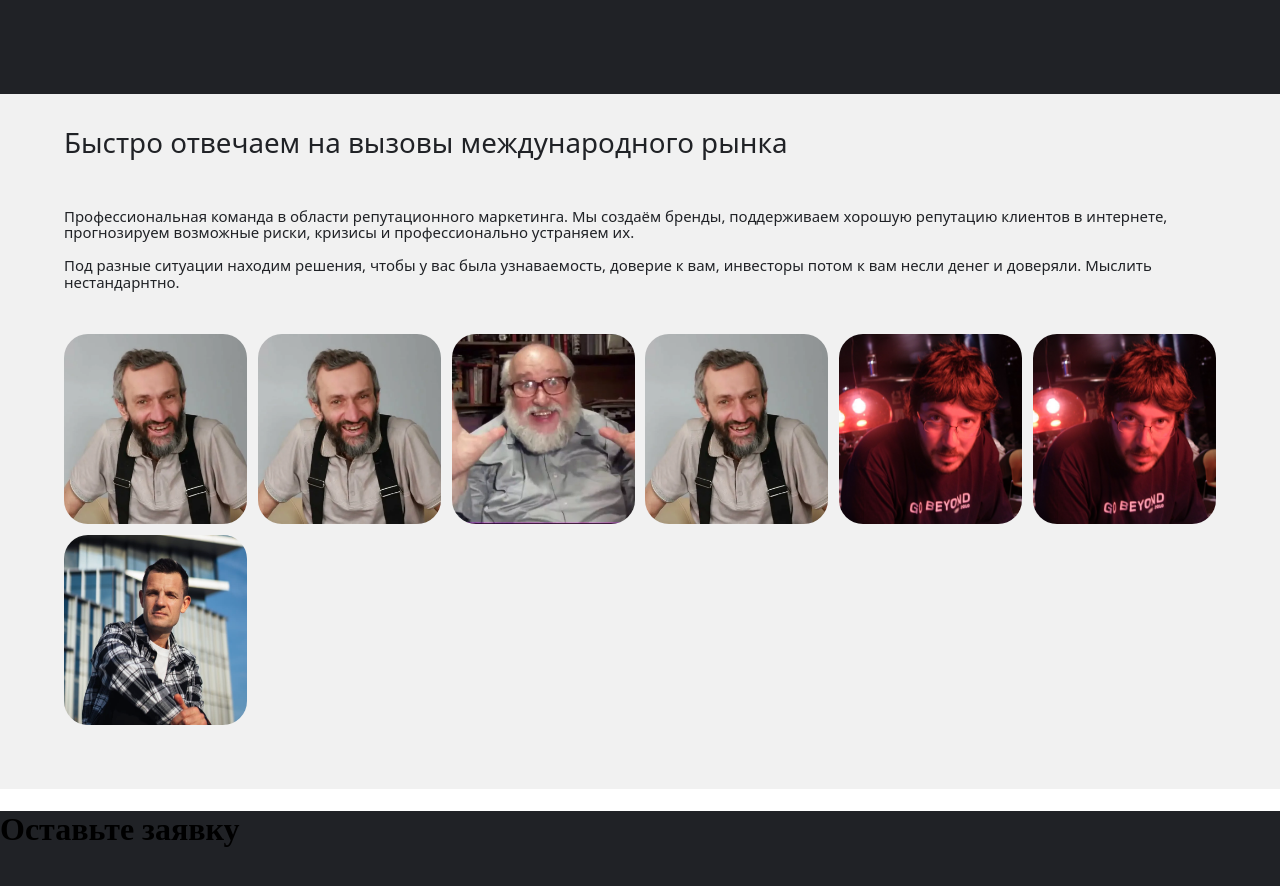
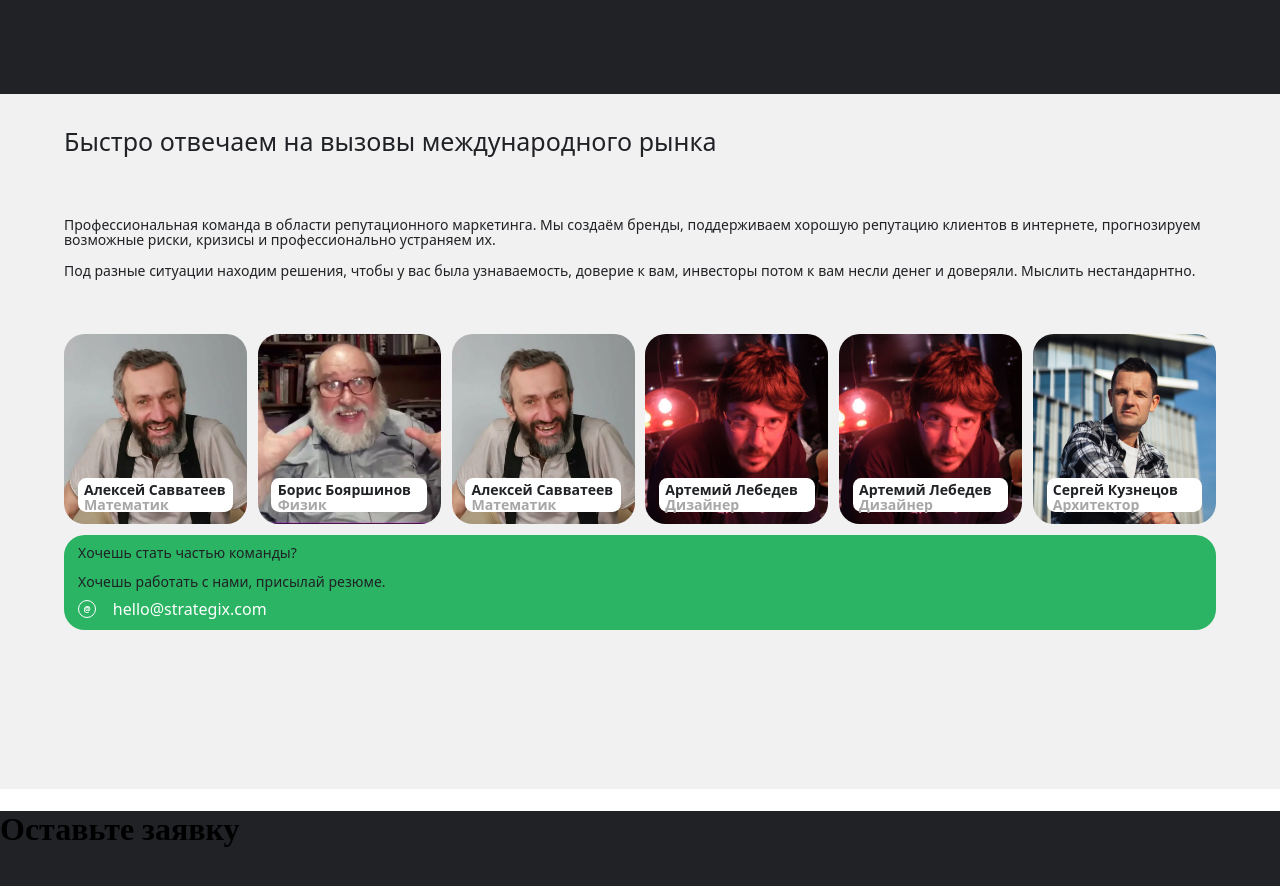
Before and after one commit to NiksorFront/Strategix, a Nuxt app in the folder frontend/: page / in a window 1280 px wide. Shown: the part 2463-3349 px from the top of the page. Built offline with nearby package versions, Linux system fonts and the light colour scheme; a web font is replaced by a local one.

Commit message:
Вёрстка секции «Наша команда»

```diff
--- a/frontend/src/app.vue
+++ b/frontend/src/app.vue
@@ -19,7 +19,7 @@ import '@/shared/ui/font.css';
 
 
     --section-width: calc(100vw - 2 * var(--padding-section-x));
-    --card-radius: min(24px, 1vw + 2vh);
+    --card-radius: min(24px, 1vw + 1vh);
     --gap-grid: clamp(10px, 0.834vw, 20px);
 
     --padding-section-x: 5vw;
@@ -32,10 +32,14 @@ import '@/shared/ui/font.css';
   .small-text {
     font-family: "Onest", system-ui, -apple-system, BlinkMacSystemFont, "Segoe UI", sans-serif;
     font-weight: 500;          /* Medium */
-    font-size: clamp(14px, 1.1675vw, 28px);
+    font-size: min(14px, 3.6vw);
     line-height: 110%;
     letter-spacing: 0;
     text-align: center;
+
+    @media(--tablet-width){
+      font-size: clamp(14px, 1.1675vw, 28px);
+    }
 
     @media(--mobile-medium) {
       font-size: min(14px, 2.917vh);
--- a/frontend/src/widgets/market-response/ui/MarketResponse.vue
+++ b/frontend/src/widgets/market-response/ui/MarketResponse.vue
@@ -29,9 +29,9 @@
     flex-wrap: wrap;
 
     @media(--tablet-width){
-      height: 22vh;
+      height: 20.5vh;
 
-      padding: 8vh var(--padding-section-x) 0;
+      padding: 8.5vh var(--padding-section-x) 0;
     }
 }
 
@@ -49,15 +49,16 @@
     text-transform: none;
 
     color: var(--strategix-dark);
-    font-size: clamp(25px, 2.166vw, 52px);
+    font-size: min(25px, 6.4vw);
 
     @media(--tablet-width){
       width: 50.4%;
       height: fit-content;
+      font-size: clamp(25px, 2.166vw, 52px);
     }
 
     @media(--mobile-medium) {
-      font-size: min(14px, 2.917vh);
+      font-size: min(25px, 5vh);
     }
 
 }
--- a/frontend/src/widgets/our-team/ui/MemberCard.vue
+++ b/frontend/src/widgets/our-team/ui/MemberCard.vue
@@ -3,37 +3,82 @@ const {peopleImg, name, lastname, position} = defineProps<{peopleImg: string, na
 </script>
 
 <template>
-  <NuxtImg
-    class="member-card"
-    :src="peopleImg"
-  >
+  <article class="member-card">
+    <NuxtImg
+      class="image-card"
+      :src="peopleImg"
+    />
     <div class="text-background">
-      <h4 class="name">
-        {{ name }}{{ lastname }}
+      <h4 class="small-text name">
+        {{ name }} {{ lastname }}
       </h4>
-      <p class="position">
+      <p class="small-text position">
         {{ position }}
       </p>
     </div>
-  </NuxtImg>
+  </article>
 </template>
 
 <style scoped>
 .member-card{
     width: 100%;
     height: 100%;
+    overflow: hidden;
+    border-radius: var(--card-radius);
+
+    position: relative;
+}
+
+.image-card{
+    width: 100%;
+    height: 100%;
     object-fit: cover;
-    border-radius: var(--card-radius);
 }
 
 .text-background{
+    width: 85%;
+    height: 18%;
 
+    position: absolute;
+    top: 75.5%;
+    left: 7.5%;
+
+    display: flex;
+    flex-direction: column;
+    justify-content: space-around;
+
+    border-radius: calc(var(--card-radius) / 2.5);
+    background-color: white;
 }
 
 .name{
+    margin: 2.5% 4% 0;
 
+    font-size: clamp(10px, 1.1vw, 30px);
+    line-height: 110%;
+    font-weight: 600;
+    text-align: left;
+
+    color: var(--strategix-dark);
+
+    @media(--mobile-medium) {
+      font-size: min(10px, 2.917vh);
+    }
 }
+
 .position{
+    margin: 0 4% 2.5%;
 
+    font-size: clamp(10px, 1.1vw, 30px);
+    line-height: 110%;
+    font-weight: 600;
+    text-align: left;
+
+    color: var(--strategix-gray);
+
+    @media(--mobile-medium) {
+      font-size: min(10px, 3.125vh);
+    }
 }
+
 </style>
--- a/frontend/src/widgets/our-team/ui/OurTeam.vue
+++ b/frontend/src/widgets/our-team/ui/OurTeam.vue
@@ -1,58 +1,54 @@
 <script setup lang="ts">
-import IndexSectionTitle from '@/shared/ui/index-section-title';
+
 import MemberCard from './MemberCard.vue';
-
+import TeamInfoCard from './TeamInfoCard.vue';
+import TeamCtaCard from './TeamCtaCard.vue';
 </script>
 
 
 <template>
   <section class="our-team">
-    <!-- <IndexSectionTitle>
-      Наша команда
-    </IndexSectionTitle> -->
     <div class="team">
+      <TeamInfoCard />
+
       <MemberCard
         people-img="./images/savvateev.png"
         name="Алексей"
         lastname="Савватеев"
-        position="математик"
+        position="Математик"
+      />
+      <MemberCard
+        people-img="./images/boris.jpg"
+        name="Борис"
+        lastname="Бояршинов"
+        position="Физик"
       />
       <MemberCard
         people-img="./images/savvateev.png"
         name="Алексей"
         lastname="Савватеев"
-        position="математик"
-      />
-      <MemberCard
-        people-img="./images/boris.jpg"
-        name="Борис"
-        lastname="Бояршинов"
-        position="физик"
-      />
-      <MemberCard
-        people-img="./images/savvateev.png"
-        name="Алексей"
-        lastname="Савватеев"
-        position="математик"
+        position="Математик"
       />
       <MemberCard
         people-img="./images/artemey.jpg"
         name="Артемий"
         lastname="Лебедев"
-        position="математик"
+        position="Дизайнер"
       />
       <MemberCard
         people-img="./images/artemey.jpg"
         name="Артемий"
         lastname="Лебедев"
-        position="математик"
+        position="Дизайнер"
       />
       <MemberCard
         people-img="./images/sergey.jpg"
         name="Сергей"
         lastname="Кузнецов"
-        position="архитектор"
+        position="Архитектор"
       />
+
+      <TeamCtaCard />
     </div>
   </section>
 </template>
@@ -60,7 +56,7 @@ import MemberCard from './MemberCard.vue';
 <style scoped>
 .our-team {
     width: calc(100vw - 2 * var(--padding-section-x));
-    height: max(62vh, fit-content);
+    height: max(63vh, fit-content); /* 20.5vh + 8.5vh у MarketResponse и 63vh + 8vh тут. Итого ровно 100vh */
 
     padding: 0 var(--padding-section-x) 8vh;
     background-color: var(--strategix-light);
@@ -78,7 +74,7 @@ import MemberCard from './MemberCard.vue';
 
   @media(--tablet-width){
     grid-template-columns: repeat(auto-fit, minmax(calc(25.175% - var(--gap-grid)), 1fr));
-    grid-auto-rows: clamp(250px, 29vh, 600px);
+    grid-auto-rows: clamp(250px, 30.75vh, 600px);
   }
 
   @media(--mobile-medium){
--- /dev/null
+++ b/frontend/src/widgets/our-team/ui/TeamCtaCard.vue
@@ -0,0 +1,173 @@
+<script setup lang="ts">
+const email = 'hello@strategix.com';
+</script>
+
+<template>
+  <article class="team-cta-card">
+    <div class="content">
+      <h3 class="base-text title">
+        Хочешь стать частью команды?
+      </h3>
+
+      <p class="base-text description">
+        Хочешь работать с нами, присылай резюме.
+      </p>
+    </div>
+
+    <a
+      class="email"
+      :href="`mailto:${email}`"
+    >
+      <span class="base-text email-icon">
+        @
+      </span>
+      <span class="base-text email-text">
+        {{ email }}
+      </span>
+    </a>
+  </article>
+</template>
+
+<style scoped>
+.team-cta-card {
+  width: 100%;
+  height: 50%;
+  padding: min(10px, 2.25vh) min(14px, 3.5vw);
+  box-sizing: border-box;
+  border-radius: var(--card-radius);
+  background-color: var(--strategix-accent);
+
+  display: flex;
+  flex-direction: column;
+  justify-content: space-between;
+
+  grid-column: 1 / -1;
+
+  @media(--tablet-width){
+    height: 100%;
+    padding: clamp(16px, 6%, 32px) clamp(10px, 7%, 40px);
+    grid-column: auto;
+  }
+}
+
+.content {
+  height: 60%;
+  display: flex;
+  flex-direction: column;
+  justify-content: space-between;
+
+  @media(--tablet-width){
+    height: 88%;
+  }
+}
+
+.title {
+  margin: 0;
+
+  font-size: min(14px, 5.25vw);
+  line-height: 115%;
+  font-weight: 500;
+  text-align: left;
+
+  color:  var(--strategix-dark);
+
+  text-wrap: nowrap;
+
+  @media(--tablet-width){
+    font-size: clamp(20px, 2.3vw, 56px);
+    color: white;
+    text-wrap: wrap;
+  }
+
+  @media(--mobile-medium){
+    font-size: min(16px, 3.334vh);
+  }
+}
+
+.description {
+  margin: 0;
+
+  font-size: min(14px, 3.6vw);
+  line-height: 115%;
+  font-weight: 400;
+  text-align: left;
+
+  color:  var(--strategix-dark);
+
+  text-wrap: nowrap;
+
+  @media(--tablet-width){
+    font-size: clamp(14px, 1.325vw, 28px);
+    text-wrap: wrap;
+  }
+
+  @media(--mobile-medium){
+    font-size: min(14px, 2.71vh);
+  }
+}
+
+.email {
+  height: 30%;
+  display: inline-flex;
+  align-items: center;
+
+  text-decoration: none;
+  gap: 1.5%;
+
+  @media(--tablet-width){
+    height: 9%;
+  }
+}
+
+.email-icon {
+  width: min(6%, 16px);
+  height: auto;
+  aspect-ratio: 1 / 1;
+  border-radius: 50%;
+  border: 1px solid white;
+
+  display: flex;
+  align-items: center;
+  justify-content: center;
+
+  font-size: 50%;
+  font-weight: 600;
+  color: white;
+}
+
+.email-text {
+  font-size: min(16px, 4.1vw);
+  line-height: 115%;
+  font-weight: 400;
+  text-align: left;
+
+  color: white;
+
+  @media(--tablet-width){
+    font-size: clamp(16px, 1.325vw, 28px);
+  }
+
+  @media(--mobile-medium){
+    font-size: min(14px, 2.71vh);
+  }
+}
+
+/* Мобильные правки */
+/* @media (--mobile-medium) {
+  .team-cta-card {
+    padding: 20px;
+  }
+
+  .team-cta-card__title {
+    font-size: min(22px, 3vh);
+  }
+
+  .team-cta-card__text {
+    font-size: min(14px, 2.4vh);
+  }
+
+  .team-cta-card__email-text {
+    font-size: min(14px, 2.4vh);
+  }
+} */
+</style>
--- /dev/null
+++ b/frontend/src/widgets/our-team/ui/TeamInfoCard.vue
@@ -0,0 +1,80 @@
+<script setup lang="ts">
+</script>
+
+<template>
+  <article class="team-info-card">
+    <h3 class="base-text team-info-card__title">
+      Наша команда
+    </h3>
+
+    <p class="base-text team-info-card__text">
+      Разрабатываем и&nbsp;развиваем проекты, актуальные сегодня, завтра и&nbsp;через 10&nbsp;лет.
+    </p>
+  </article>
+</template>
+
+<style scoped>
+.team-info-card {
+  width: 100%;
+  height: 100%;
+  padding: clamp(16px, 6%, 32px) clamp(10px, 7%, 40px);
+  box-sizing: border-box;
+  border-radius: var(--card-radius);
+  background-color: white;
+
+  display: none;
+  flex-direction: column;
+  justify-content: space-between;
+
+  @media(--tablet-width){
+    display: flex;
+  }
+}
+
+.team-info-card__title {
+  width: 80%;
+  margin: 0;
+
+  font-size: clamp(16px, 2.3vw, 56px);
+  line-height: 115%;
+  font-weight: 500;
+  text-align: left;
+
+  color: var(--strategix-accent);
+
+  @media(--mobile-medium){
+    font-size: min(16px, 3.334vh);
+  }
+}
+
+.team-info-card__text {
+  width: 80%;
+  margin: 0;
+
+  font-size: clamp(14px, 1.325vw, 28px);
+  line-height: 115%;
+  font-weight: 400;
+  text-align: left;
+
+  color: var(--strategix-dark);
+
+  @media(--mobile-medium){
+    font-size: min(14px, 2.71vh);
+  }
+}
+
+/* Мобильные правки */
+/* @media (--mobile-medium) {
+  .team-info-card {
+    padding: 20px;
+  }
+
+  .team-info-card__title {
+    font-size: min(24px, 3.2vh);
+  }
+
+  .team-info-card__text {
+    font-size: min(14px, 2.4vh);
+  }
+} */
+</style>
```
